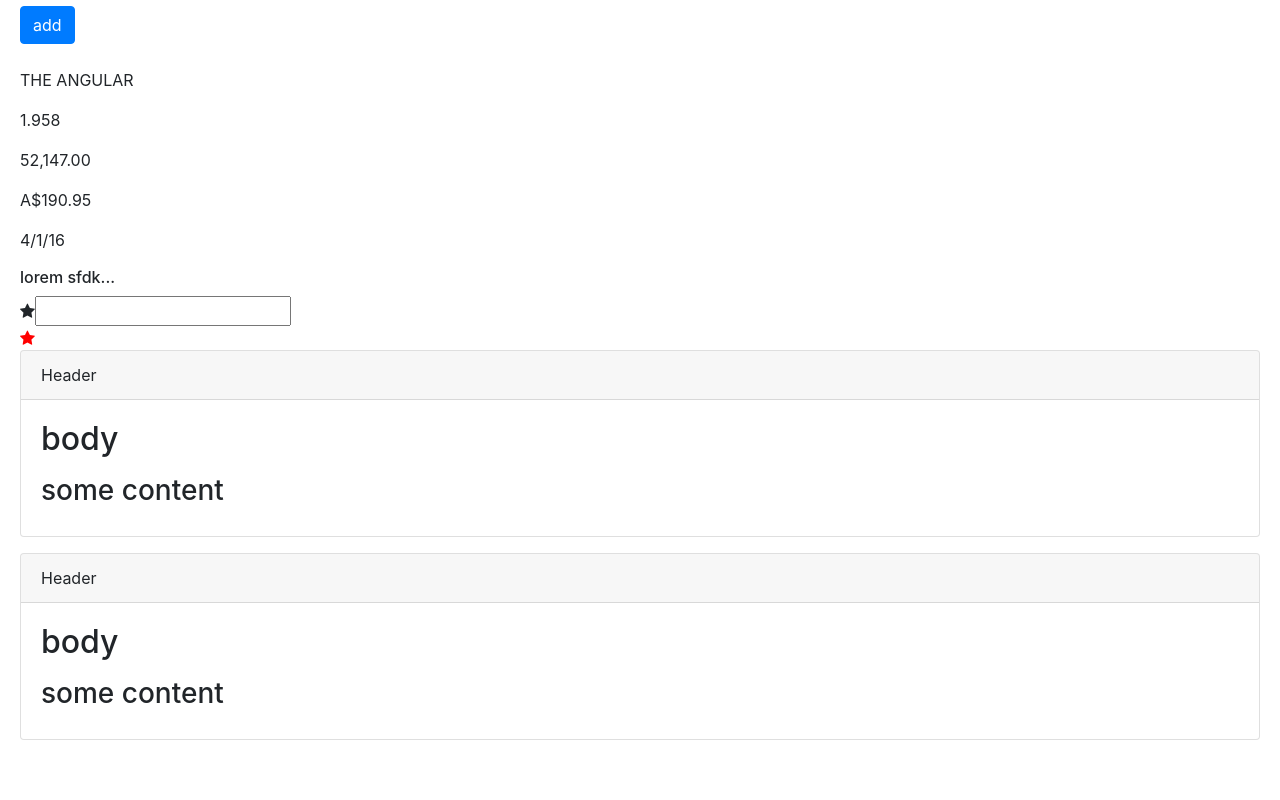
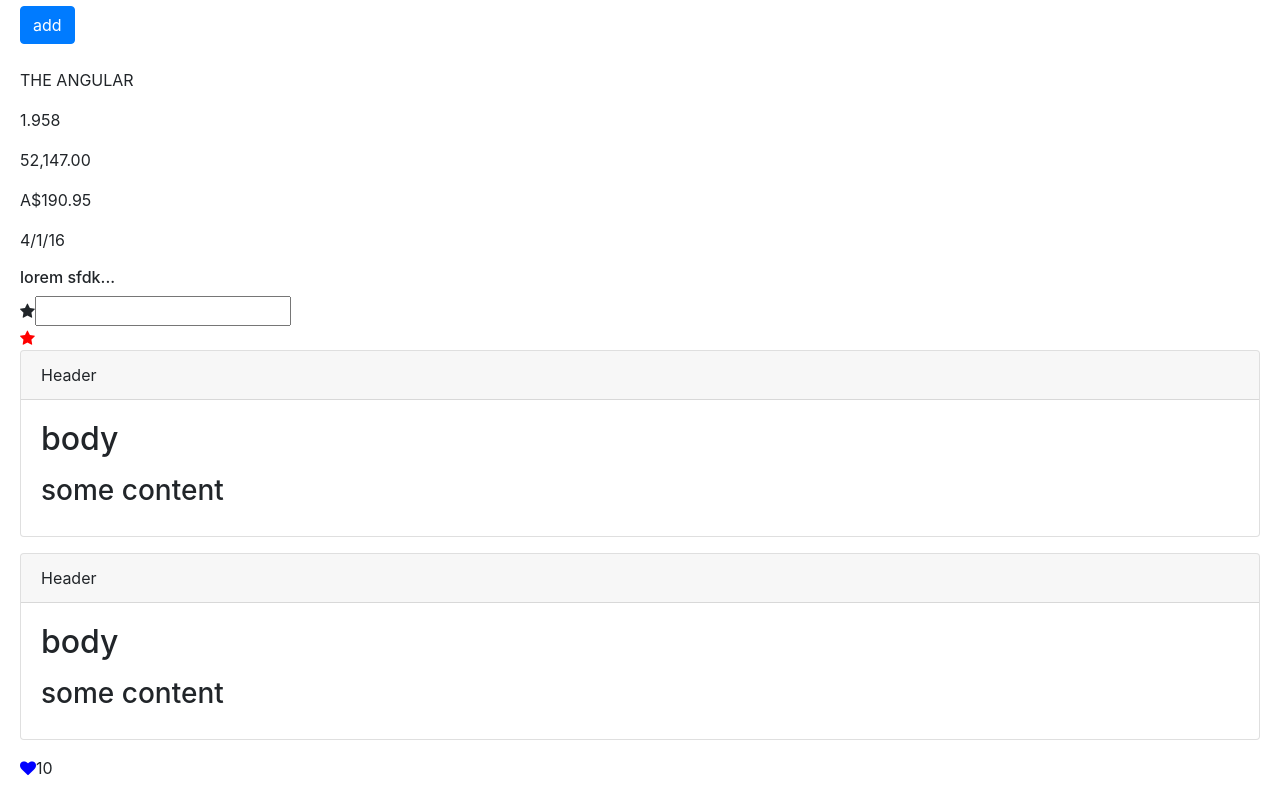
Before and after one commit to saittosun/mosh-hello-angular, an Angular app: page / in a window 1280 px wide. Shown: the part 382-1182 px from the top of the page. Before the commit the page ends 1158 px from the top, so only its background shows below. Built offline with nearby package versions, Linux system fonts and the light colour scheme.

Commit message:
assignment-4

```diff
--- a/src/app/app.component.html
+++ b/src/app/app.component.html
@@ -23,3 +23,6 @@
     </h2>
   </div>
 </app-bootstrap-panel>
+<app-like
+  [likesCount]="tweet.likesCount"
+  [isActive]="tweet.isLiked"></app-like>
--- a/src/app/app.component.ts
+++ b/src/app/app.component.ts
@@ -8,6 +8,13 @@
   styleUrls: ['./app.component.css']
 })
 export class AppComponent {
+  // assignment-4
+  tweet = {
+    body: 'here is the body of tweet',
+    likesCount: 10,
+    isLiked: true
+  };
+
   title = 'Angular';
   // building-reusable-favorite
   post = {
--- a/src/app/app.module.ts
+++ b/src/app/app.module.ts
@@ -10,6 +10,7 @@
 import { TitleCasePipe } from './title-case.pipe';
 import { BuildingReusableFavoriteComponent } from './building-reusable-favorite/building-reusable-favorite.component';
 import { BootstrapPanelComponent } from './bootstrap-panel/bootstrap-panel.component';
+import { LikeComponent } from './like/like.component';
 
 @NgModule({
   declarations: [
@@ -20,7 +21,8 @@
     TitleCasingComponent,
     TitleCasePipe,
     BuildingReusableFavoriteComponent,
-    BootstrapPanelComponent
+    BootstrapPanelComponent,
+    LikeComponent
   ],
   imports: [
     BrowserModule,
--- /dev/null
+++ b/src/app/like/like.component.css
@@ -0,0 +1,7 @@
+.blue {
+  color: blue;
+}
+
+.fa {
+  cursor: pointer;
+}
--- /dev/null
+++ b/src/app/like/like.component.html
@@ -0,0 +1,6 @@
+<i
+  class="fa fa-heart"
+  [class.blue]="isActive"
+  (click)="onClick()"></i>
+
+  <span>{{likesCount}}</span>
--- /dev/null
+++ b/src/app/like/like.component.ts
@@ -0,0 +1,24 @@
+import { Component, OnInit, Input } from '@angular/core';
+
+@Component({
+  selector: 'app-like',
+  templateUrl: './like.component.html',
+  styleUrls: ['./like.component.css']
+})
+export class LikeComponent implements OnInit {
+  // tslint:disable-next-line:no-input-rename
+  @Input('likesCount') likesCount: number;
+  // tslint:disable-next-line:no-input-rename
+  @Input('isActive') isActive: boolean;
+
+  onClick() {
+    this.likesCount += (this.isActive) ? -1 : 1;
+    this.isActive = !this.isActive;
+  }
+
+  constructor() { }
+
+  ngOnInit() {
+  }
+
+}
```
